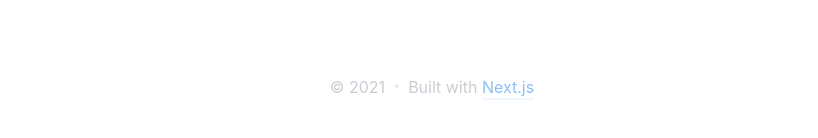
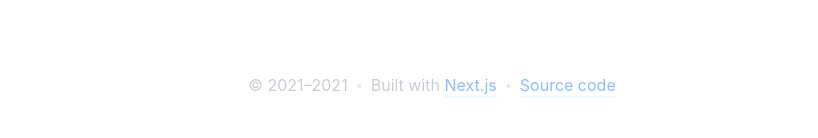
Before and after one commit to norskeld/nrsk.dev, a Next.js app: page /about in a window 1280 px wide. Shown: the part 826-964 px from the top of the page, without its empty margins (208-1026 px from the left). Built offline with nearby package versions, Linux system fonts and the light colour scheme.

Commit message:
refactor: add footer link, refactor a bit

```diff
--- a/src/components/shared/footer.tsx
+++ b/src/components/shared/footer.tsx
@@ -14,16 +14,29 @@ const footerCss = css`
   transition: opacity 150ms ease-in-out;
   user-select: none;
 
+  display: flex;
+  flex-direction: column;
+  align-items: center;
+
   &:hover {
     opacity: 1 !important;
+  }
+
+  @media screen and (min-width: 560px) {
+    flex-direction: row;
   }
 `
 
 const dotCss = css`
+  display: none;
   font-size: 1.25rem;
   font-weight: 800;
   color: var(--contrast-800);
   padding: 0 0.5rem;
+
+  @media screen and (min-width: 560px) {
+    display: block;
+  }
 `
 
 const itemCss = css`
@@ -38,20 +51,35 @@ const variants: Variants = {
 }
 
 export default function Footer() {
+  const currentYear = new Date().getFullYear()
+
   const NextJsLink = () => (
-    <AppLink external blank href="https://nextjs.org/">
+    <AppLink external href="https://nextjs.org">
       Next.js
+    </AppLink>
+  )
+
+  const SourceCodeLink = () => (
+    <AppLink external href="https://github.com/norskeld/vm.codes">
+      Source code
     </AppLink>
   )
 
   return (
     <LazyMotion features={domAnimation}>
       <m.footer css={footerCss} variants={variants} initial="hidden" animate="enter" exit="exit">
-        <FooterItem>&copy; 2021</FooterItem>
+        <FooterItem>&copy; 2021&ndash;{currentYear}</FooterItem>
+
         <FooterDot />
 
         <FooterItem>
           Built with <NextJsLink />
+        </FooterItem>
+
+        <FooterDot />
+
+        <FooterItem>
+          <SourceCodeLink />
         </FooterItem>
       </m.footer>
     </LazyMotion>
```
